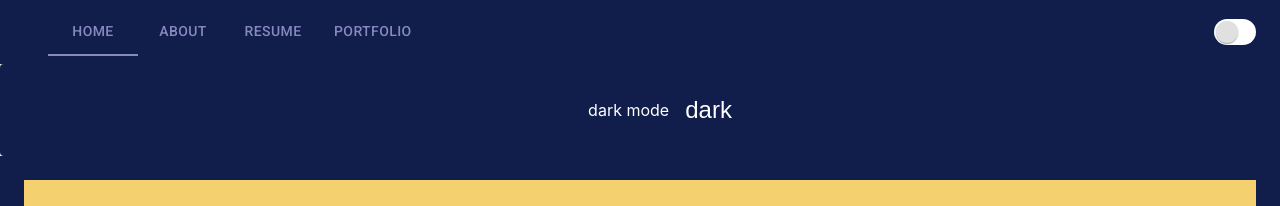
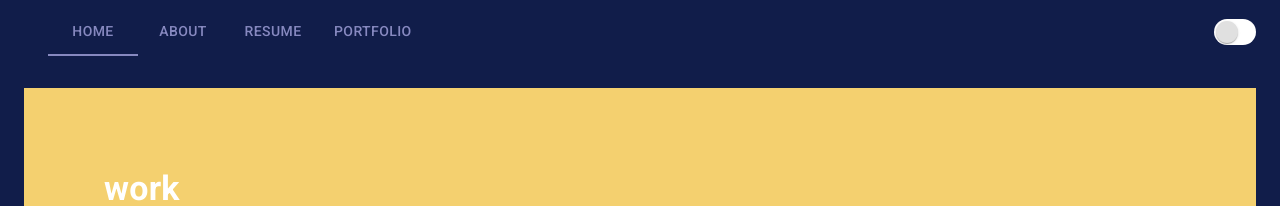
Before and after one commit to jkloza/jkloza.github.io, a React (Create React App) app: page /portfolio in a window 1280 px wide. Shown: the top 206 px of the page. Built offline with nearby package versions, Linux system fonts and the light colour scheme.

Commit message:
add toggle component

```diff
--- a/src/App.js
+++ b/src/App.js
@@ -45,7 +45,6 @@ function App() {
 
   // Update the theme only if the mode changes
   const theme = useMemo(() => createTheme(getDesignTokens(mode)), [mode]);
-  console.log(theme);
 
   return (
     <ThemeModeContext.Provider value={{ colorMode, mode }}>
@@ -55,7 +54,6 @@ function App() {
             <nav>
               <ResponsiveAppBar />
             </nav>
-            <MyApp />
             <Grid
               container
               justifyContent="center"
--- a/src/molecules/light-dark-toggle.js
+++ b/src/molecules/light-dark-toggle.js
@@ -75,7 +75,6 @@ const IOSSwitch = styled((props) => (
 }));
 
 const LightDarkToggle = () => {
-  const theme = useTheme();
   const { colorMode } = useContext(ThemeModeContext);
   return (
     <Box sx={{ display: { xs: 'none', sm: 'block' } }}>
```
